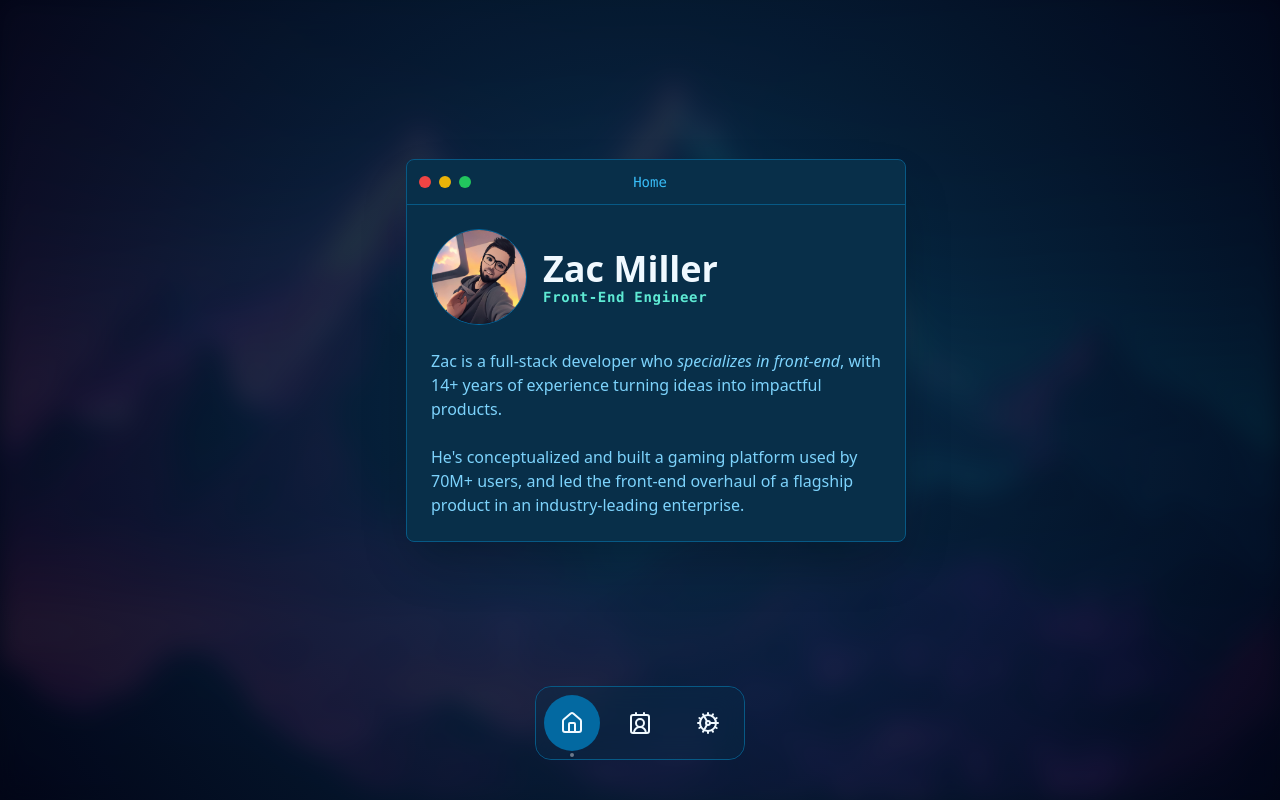
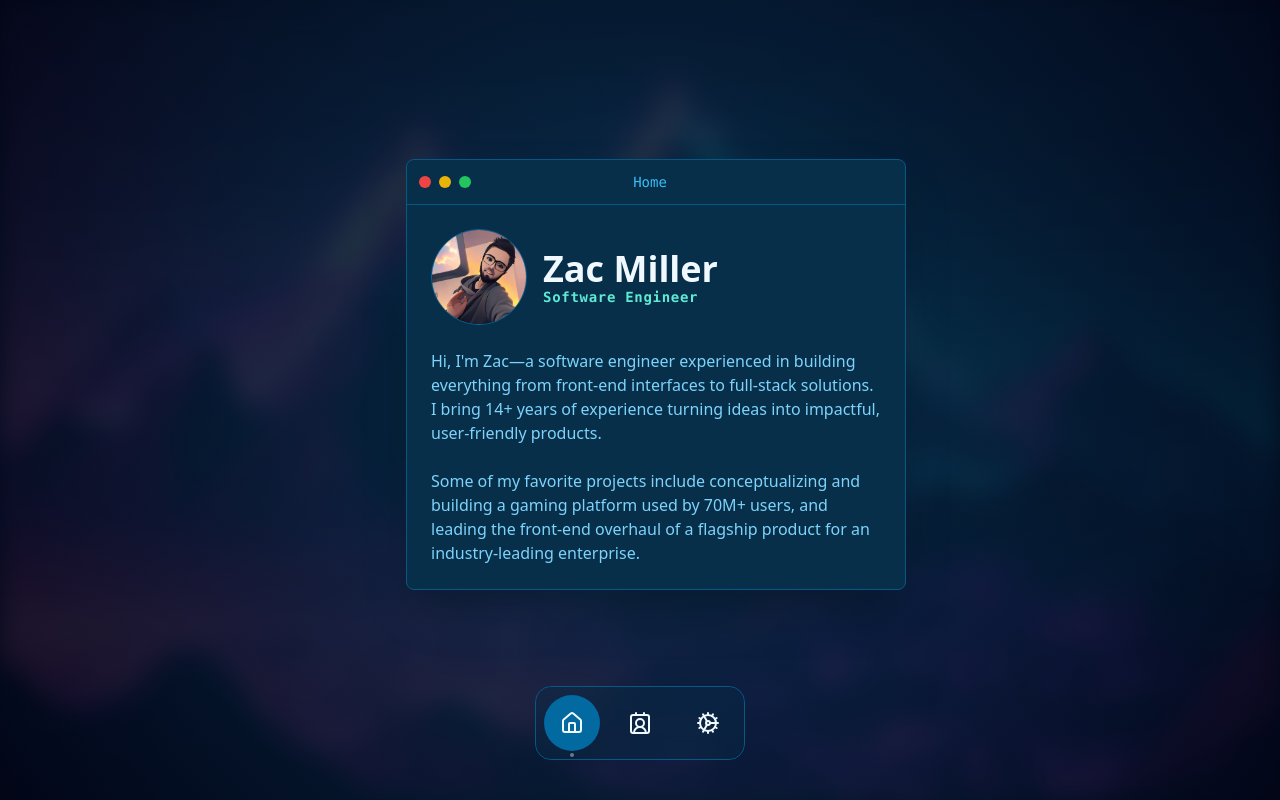
Before and after one commit to zacmiller26/portfolio-by-zac, a Next.js app: page / in a window 1280 px wide. Built offline with nearby package versions, Linux system fonts and the light colour scheme; what tailwindcss-hero-patterns would draw is missing.

Commit message:
refactor(content): update HomeWindow text and metadata constants
- Polished text content in HomeWindow for improved clarity
- Updated TITLE in constants.ts to 'Software Engineer' for better skill scope

```diff
--- a/app/components/windows/HomeWindow.tsx
+++ b/app/components/windows/HomeWindow.tsx
@@ -28,13 +28,15 @@ function HomeWindow() {
         </div>
       </div>
       <p className='text-primary-3'>
-        {FIRST_NAME} is a full-stack developer who{' '}
-        <em>specializes in front-end</em>, with {totalYearsOfExp}+ years of
-        experience turning ideas into impactful products.
+        Hi, I'm {FIRST_NAME}—a software engineer experienced in building
+        everything from front-end interfaces to full-stack solutions. I bring{' '}
+        {totalYearsOfExp}+ years of experience turning ideas into impactful,
+        user-friendly products.
         <br />
-        <br />H{"e's"} conceptualized and built a gaming platform used by 70M+
-        users, and led the front-end overhaul of a flagship product in an
-        industry-leading enterprise.
+        <br />
+        Some of my favorite projects include conceptualizing and building a
+        gaming platform used by 70M+ users, and leading the front-end overhaul
+        of a flagship product for an industry-leading enterprise.
       </p>
     </div>
   )
--- a/lib/constants.ts
+++ b/lib/constants.ts
@@ -1,4 +1,4 @@
 export const FIRST_NAME = 'Zac'
 export const LAST_NAME = 'Miller'
 export const FULL_NAME = `${FIRST_NAME} ${LAST_NAME}`
-export const TITLE = 'Front-End Engineer'
+export const TITLE = 'Software Engineer'
```
